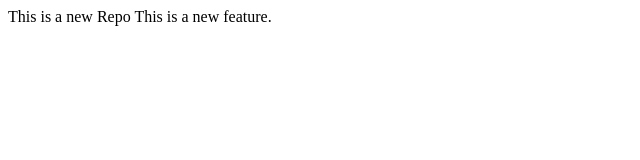
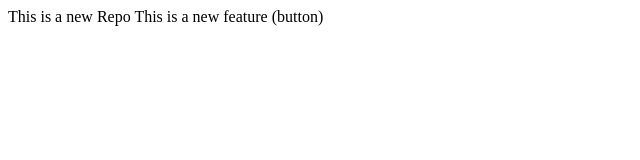
Before and after one commit to JyotiJayant/localrepo, a plain HTML site: page index.html in a window 1280 px wide. Shown: the full height of the page, 0-640 px from the left. Drawn offline with Linux system fonts and the light colour scheme.

```diff
--- a/index.html
+++ b/index.html
@@ -1,2 +1,2 @@
 <pr>This is a new Repo</pr>
-<pr>This is a new feature.</pr>
+<pr>This is a new feature (button)</pr>
```
